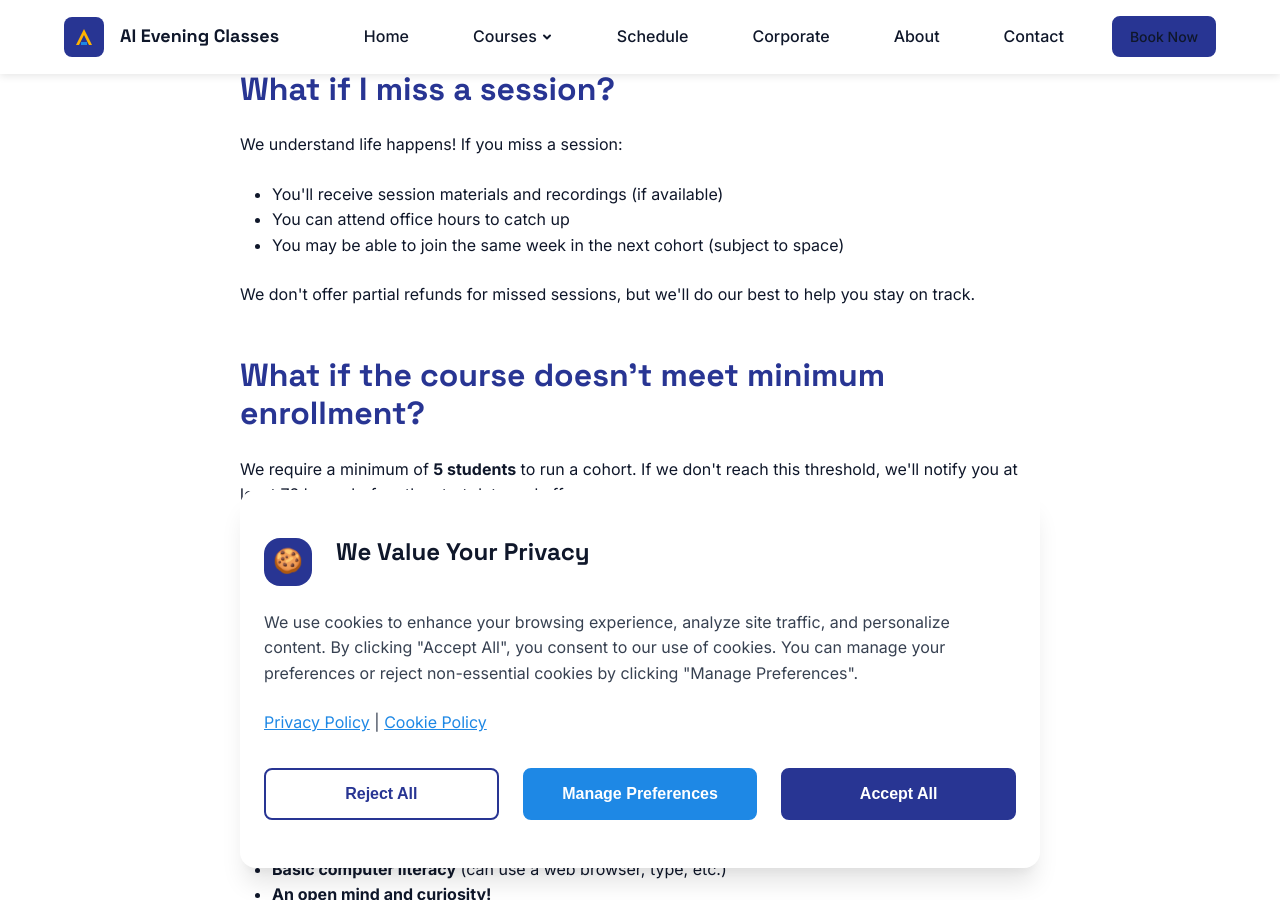
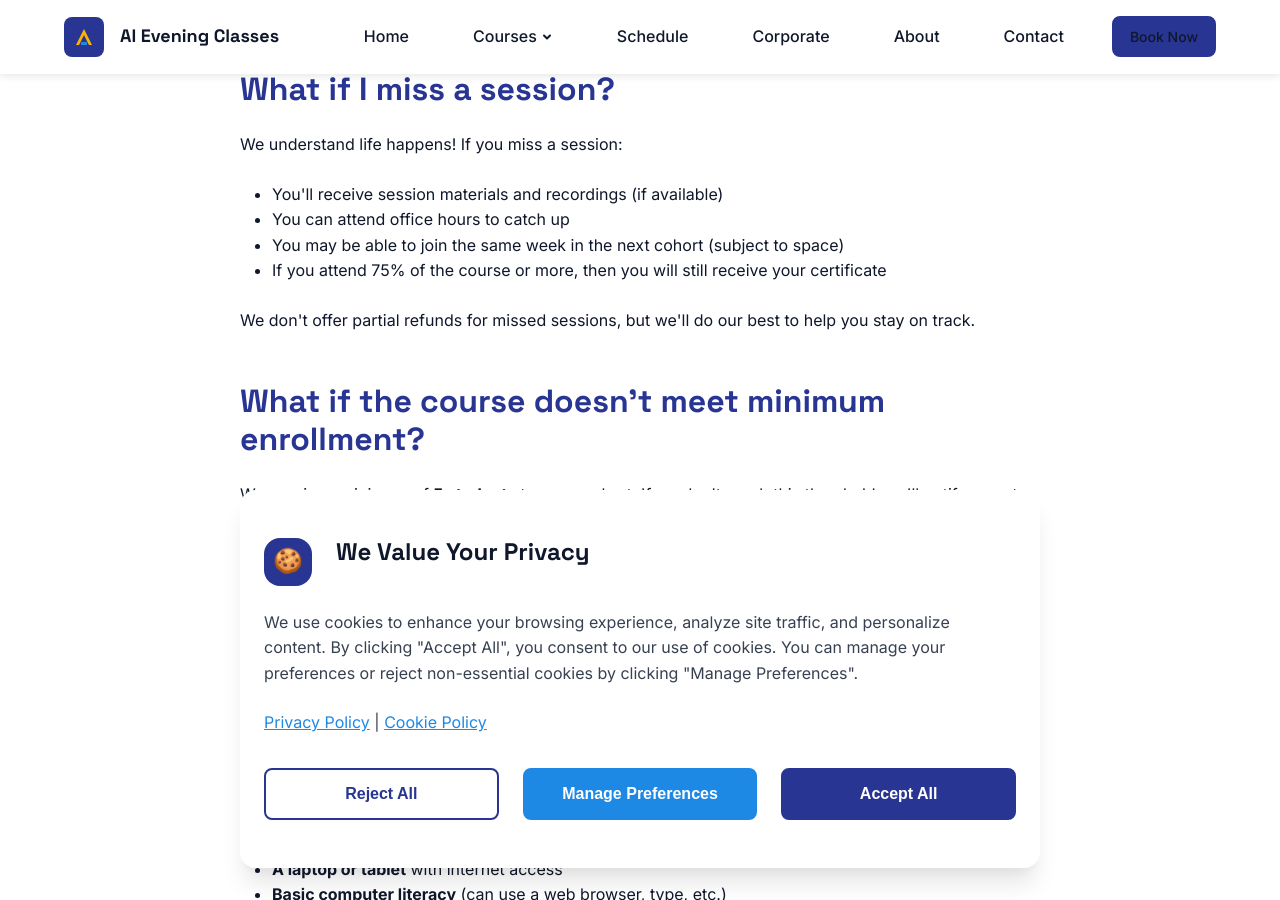
Before and after one commit to LatinRickshaw/oxfordaiteaching, a Jekyll site: the page built from faq.html, in a window 1280 px wide and 900 px high, scrolled down 3346 px. Built offline with Jekyll 4.4.1, drawn with Linux system fonts in a browser that asks for light colours.

Commit message:
Updated the FAQ for receiving certificate if you miss a session

```diff
--- a/faq.html
+++ b/faq.html
@@ -119,6 +119,7 @@ description: Common questions about AI Evening Classes Oxford - courses, pricing
                     <li>You'll receive session materials and recordings (if available)</li>
                     <li>You can attend office hours to catch up</li>
                     <li>You may be able to join the same week in the next cohort (subject to space)</li>
+                    <li>If you attend 75% of the course or more, then you will still receive your certificate</li>
                 </ul>
                 <p>We don't offer partial refunds for missed sessions, but we'll do our best to help you stay on track.</p>
             </div>
```
